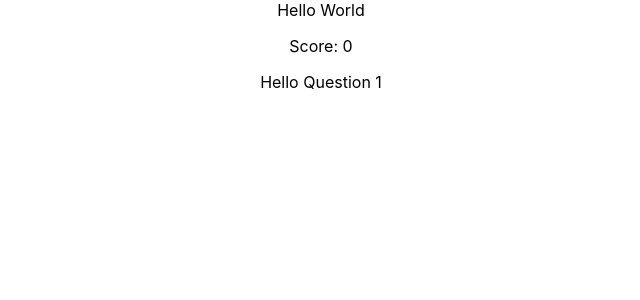
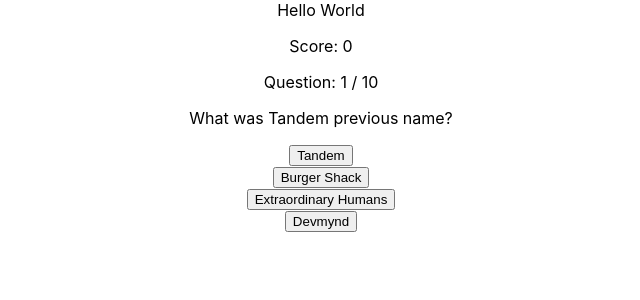
Before and after one commit to DouglasMacKrell/tandem-coding-challenge, a React (Create React App) app in the folder client/: page / in a window 1280 px wide. Both pictures are taken after a click on the button "Start". Shown: the top 300 px of the page, without its empty margins (319-959 px from the left). Built offline with nearby package versions, Linux system fonts and the light colour scheme.

Commit message:
quiz skeleton v1 complete

```diff
--- a/client/src/App.js
+++ b/client/src/App.js
@@ -126,7 +126,7 @@
           questionNr={round + 1}
           totalQuestions={TOTAL_QUESTIONS}
           question={gameQuestions[round].question}
-          answers={gameQuestions[round].choices}
+          choices={gameQuestions[round].choices}
           userAnswer={userAnswers ? userAnswers[round] : undefined}
           callback={checkAnswer}
         />
--- a/client/src/components/QuestionCard.jsx
+++ b/client/src/components/QuestionCard.jsx
@@ -4,10 +4,30 @@
 
 const QuestionCard = ({ questionNr, totalQuestions, question, choices, userAnswer, callback }) => {
     return (
+      <div>
+        <p className="number">
+          Question: {questionNr} / {totalQuestions}
+        </p>
+        <p dangerouslySetInnerHTML={{ __html: question }} />
         <div>
-            Hello Question {questionNr}
+          {choices.map((choice) => (
+            <div
+              key={choice}
+              correct={userAnswer?.correctAnswer === choice}
+              userClicked={userAnswer?.answer === choice}
+            >
+              <button
+                disabled={userAnswer ? true : false}
+                value={choice}
+                onClick={callback}
+              >
+                <span dangerouslySetInnerHTML={{ __html: choice }} />
+              </button>
+            </div>
+          ))}
         </div>
-    )
+      </div>
+    );
 }
 
 export default QuestionCard
```
